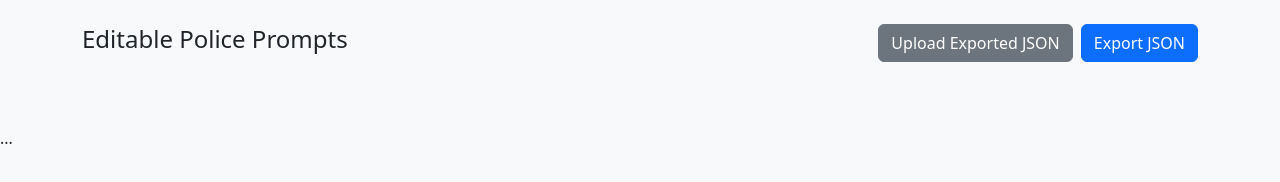
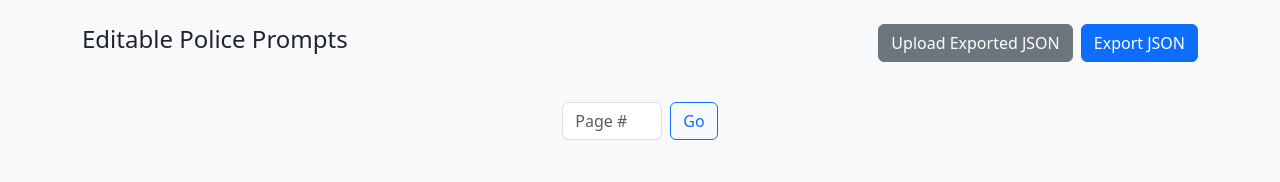
Before and after one commit to Carlo-Defilippis/generate-train-data, a plain HTML site: page index.html in a window 1280 px wide. Drawn offline with nearby package versions, Linux system fonts and the light colour scheme; no server answers.

Commit message:
Another change in the html 5

```diff
--- a/index.html
+++ b/index.html
@@ -39,10 +39,12 @@
     <nav>
       <ul class="pagination mt-4" id="pagination-container"></ul>
     </nav>
+    <div class="d-flex justify-content-center mt-2">
+      <input type="number" class="form-control me-2" id="goto-page-input" style="width: 100px;" placeholder="Page #" min="1" />
+      <button class="btn btn-outline-primary" onclick="gotoPage()">Go</button>
+    </div>
   </div>
 
-<!-- No changes to the <head> or most of the body — only pagination logic updated -->
-    ...
   <script>
     let data = [];
     let currentPage = 1;
@@ -176,6 +178,21 @@
       createPage('>', currentPage + 1, currentPage === totalPages);
     }
 
+    function gotoPage() {
+      const input = document.getElementById('goto-page-input');
+      const page = parseInt(input.value);
+      const totalPages = Math.ceil(data.length / itemsPerPage);
+
+      if (!isNaN(page) && page >= 1 && page <= totalPages) {
+        currentPage = page;
+        renderData();
+        renderPagination();
+        input.value = '';
+      } else {
+        alert(`Please enter a valid page number between 1 and ${totalPages}`);
+      }
+    }
+
     function handleFileUpload(event) {
       const file = event.target.files[0];
       if (!file) return;
@@ -208,6 +225,5 @@
 
     window.onload = loadData;
   </script>
-
 </body>
 </html>
```
Lines whose indentation alone changed are shown as unchanged.
